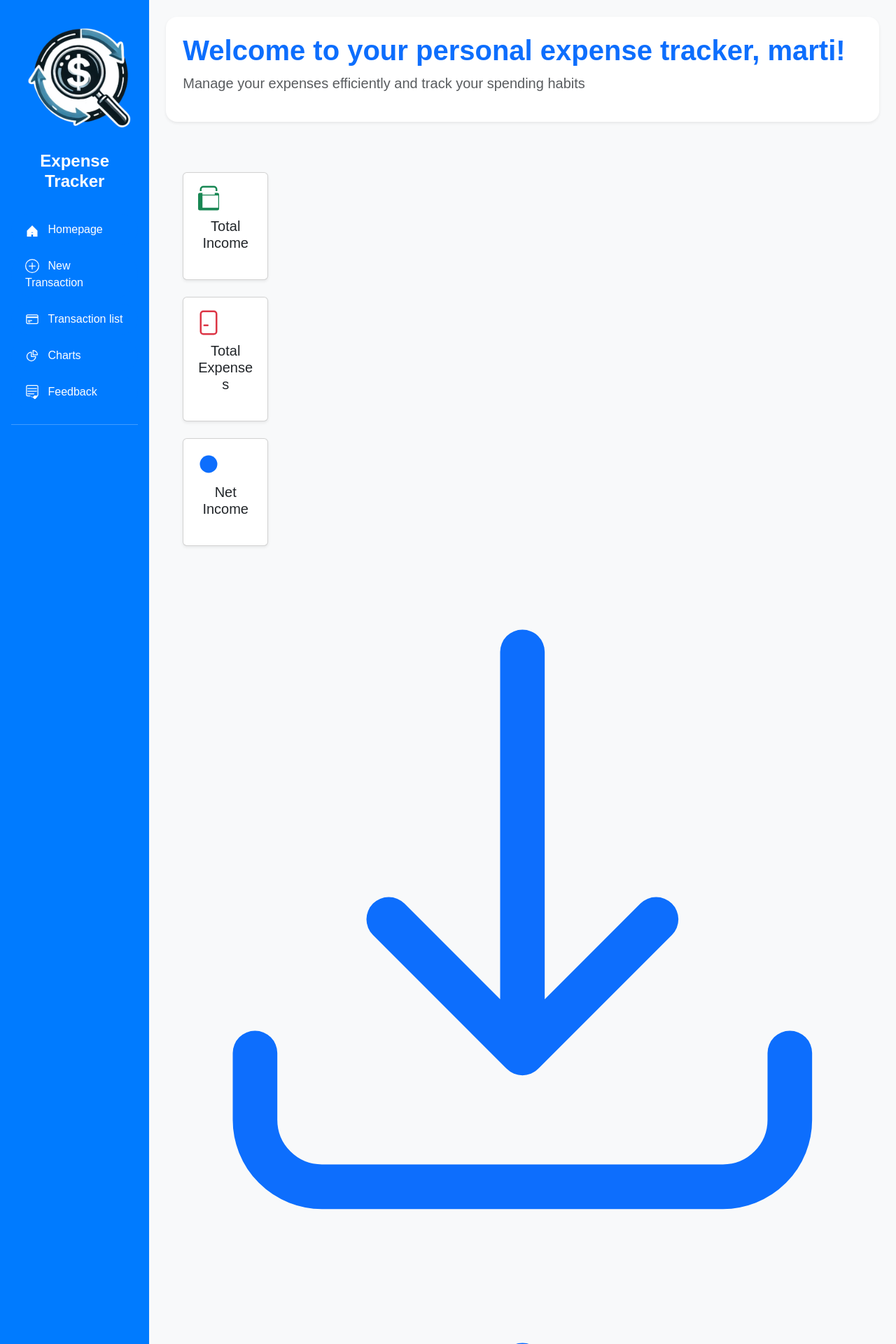
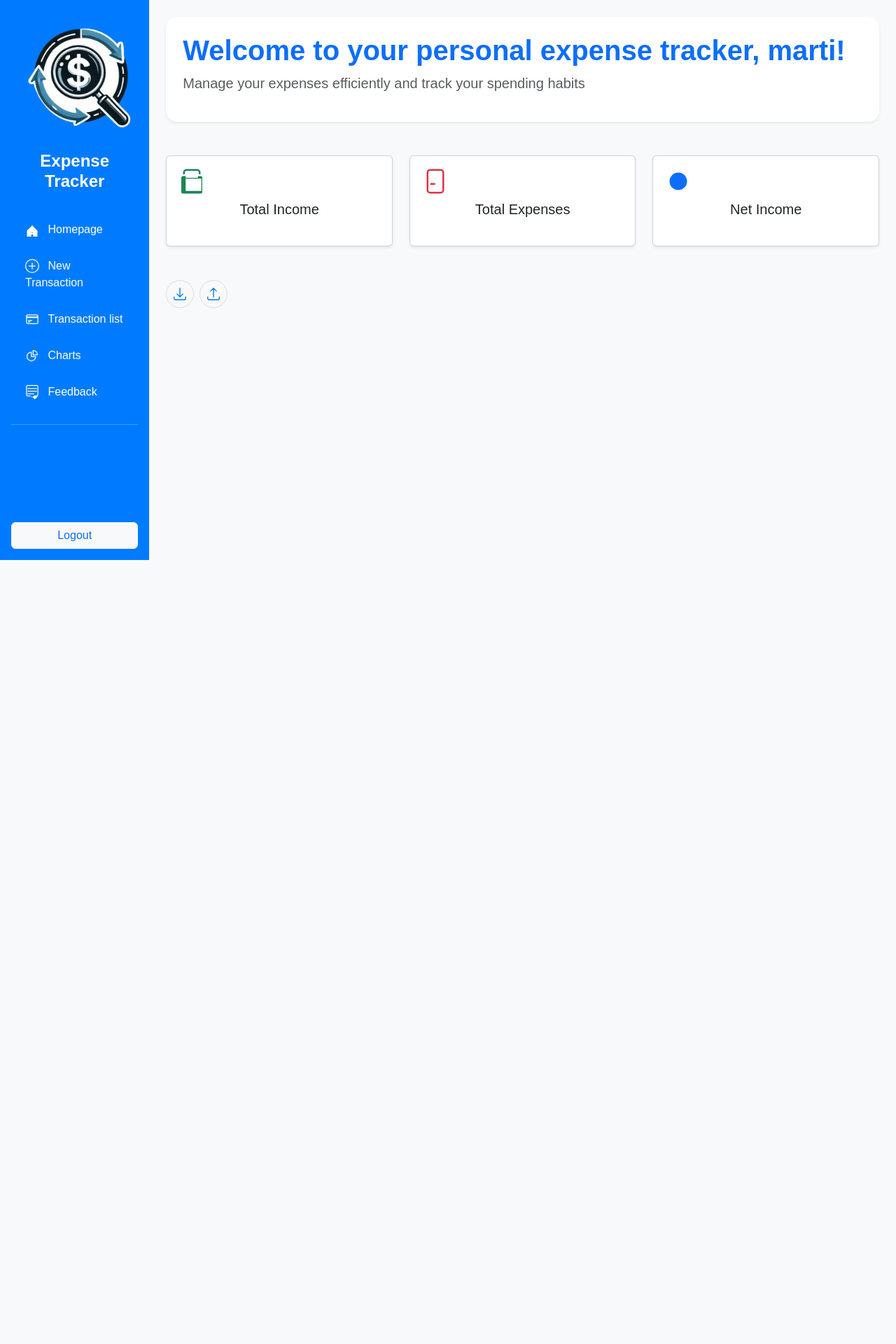
Before and after one commit to martinaserandrei/expense_tracker, a Django app: page /app/ in a window 1280 px wide. Shown: the top 1920 px of the page at 70% size. After the commit the page ends 800 px from the top, so only its background shows below. Run offline with Django 4.2, Linux system fonts and the light colour scheme; a user stored in the database is signed in; some libraries are stand-ins or nearby versions.

Commit message:
changes in home page

```diff
--- a/expenses/templates/base.html
+++ b/expenses/templates/base.html
@@ -5,7 +5,7 @@
     <meta charset="UTF-8">
     <meta name="viewport" content="width=device-width, initial-scale=1.0">
     <title>{% block title %}Expense Tracker{% endblock %}</title>
-    <link rel="stylesheet" href="https://cdn.jsdelivr.net/npm/bootstrap@5.3.0/dist/css/bootstrap.min.css" >
+    <link href="https://cdn.jsdelivr.net/npm/bootstrap@5.3.0-alpha1/dist/css/bootstrap.min.css" rel="stylesheet">
     <link rel="stylesheet" href="{% static '/expenses/css/index.css' %}">
 
 </head>
--- a/expenses/templates/expenses/home.html
+++ b/expenses/templates/expenses/home.html
@@ -2,14 +2,40 @@
 {% block title %}Home{% endblock %}
 
 {% block content %}
+<style>
+    .icon-btn {
+    display: inline-flex;
+    align-items: center;
+    justify-content: center;
+    width: 40px; /* Set a width */
+    height: 40px; /* Set a height */
+    padding: 8px; /* Add some padding */
+    border: 1px solid #ddd; /* Optional: border for visibility */
+    border-radius: 50%; /* Make it circular */
+    background-color: #f9f9f9; /* Light background color */
+    cursor: pointer; /* Show pointer on hover */
+    transition: background-color 0.3s ease;
+}
+
+.icon-btn:hover {
+    background-color: #e0e0e0; /* Change background color on hover */
+}
+
+.icon-btn svg {
+    width: 24px; /* Adjust icon size */
+    height: 24px;
+    color: #007bff; /* Blue color for icons */
+}
+
+</style>
 <div class="welcome-section mb-5 bg-white p-4 rounded-4 shadow-sm">
     <h1 class="fw-bold text-primary">Welcome to your personal expense tracker, {{ request.user.first_name|default:request.user.username }}!</h1>
     <p class="text-muted fs-5">Manage your expenses efficiently and track your spending habits</p>
 </div>
-    <!-- Icons Section -->
-    <div class="col-md-2 col-lg-2 p-4">
-        <div class="mb-4">
-            <div class="card shadow-sm text-center p-3">
+
+<div class="row row-cols-1 row-cols-md-3 g-4">
+    <div class="col">
+        <div class="card shadow-sm text-center p-3 mb-4">
             <svg xmlns="http://www.w3.org/2000/svg" class="icon text-success mb-2" width="40" height="40" fill="currentColor" viewBox="0 0 16 16">
                 <path d="M11 1a2 2 0 0 1 2 2v1H3V3a2 2 0 0 1 2-2h6zm0 1H5a1 1 0 0 0-1 1v1h8V3a1 1 0 0 0-1-1z"/>
                 <path fill-rule="evenodd" d="M2 6a1 1 0 0 1 1-1h10a1 1 0 0 1 1 1v8a1 1 0 0 1-1 1H3a1 1 0 0 1-1-1V6zm2.5.5v7h9v-7h-9zM4.5 6h7V5h-7v1z"/>
@@ -18,8 +44,9 @@
             <p class="text-success">{{ total_income|floatformat:2 }}</p>
         </div>
     </div>
-        <div class="mb-4">
-            <div class="card shadow-sm text-center p-3">
+
+    <div class="col">
+        <div class="card shadow-sm text-center p-3 mb-4">
             <svg xmlns="http://www.w3.org/2000/svg" class="icon text-danger mb-2" width="40" height="40" fill="currentColor" viewBox="0 0 16 16">
                 <path d="M3 3a2 2 0 0 1 2-2h6a2 2 0 0 1 2 2v10a2 2 0 0 1-2 2H5a2 2 0 0 1-2-2V3zm2-1a1 1 0 0 0-1 1v10a1 1 0 0 0 1 1h6a1 1 0 0 0 1-1V3a1 1 0 0 0-1-1H5z"/>
                 <path d="M8 9.5a.5.5 0 0 0-.5-.5h-2a.5.5 0 0 0 0 1h2a.5.5 0 0 0 .5-.5z"/>
@@ -28,8 +55,8 @@
             <p class="text-danger">{{ total_expenses|floatformat:2 }}</p>
         </div>
     </div>
-        <div>
-            <div class="card shadow-sm text-center p-3">
+    <div class="col">
+        <div class="card shadow-sm text-center p-3 mb-4">
             <svg xmlns="http://www.w3.org/2000/svg" class="icon text-primary mb-2" width="40" height="40" fill="currentColor" viewBox="0 0 16 16">
                 <path d="M7 4.5a.5.5 0 0 1 .5-.5h1A.5.5 0 0 1 9 4.5v7a.5.5 0 0 1-.5.5h-1a.5.5 0 0 1-.5-.5v-7z"/>
                 <path fill-rule="evenodd" d="M8 3a5 5 0 1 0 0 10A5 5 0 0 0 8 3z"/>
@@ -40,8 +67,7 @@
     </div>
 </div>
 
-    <div class="flex items-center">
-        <div class="flex items-center">
+<div class="d-flex gap-2 mt-4">
     <a class="icon-btn" href="{% url 'import' %}" hx-include="#filter-form">
         <svg xmlns="http://www.w3.org/2000/svg" fill="none" viewBox="0 0 24 24" stroke-width="1.5" stroke="currentColor">
             <path stroke-linecap="round" stroke-linejoin="round" d="M3 16.5v2.25A2.25 2.25 0 0 0 5.25 21h13.5A2.25 2.25 0 0 0 21 18.75V16.5M16.5 12 12 16.5m0 0L7.5 12m4.5 4.5V3" />
@@ -53,5 +79,4 @@
         </svg>
     </a>
 </div>
-        </a>
 {% endblock %}
```
Lines whose indentation alone changed are shown as unchanged.
